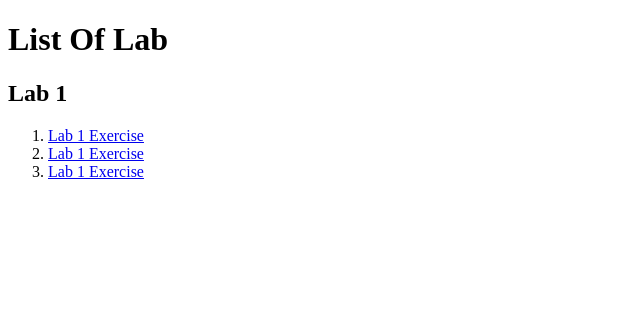
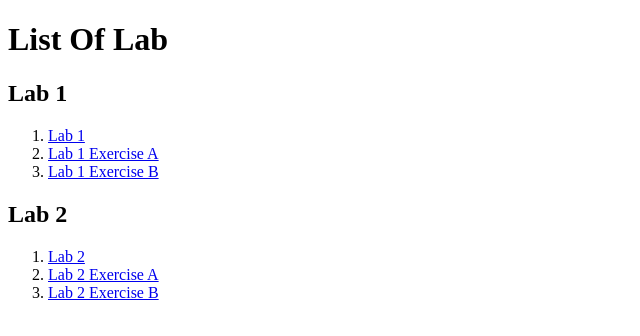
Before and after one commit to afifmz/S81238_CSF3133_K2, a plain HTML site: page index.html in a window 1280 px wide. Shown: the whole page, without its empty margins (0-640 px from the left). Drawn offline with Linux system fonts and the light colour scheme.

Commit message:
Update index.html

```diff
--- a/index.html
+++ b/index.html
@@ -9,9 +9,16 @@
     <h1>List Of Lab</h1>
     <h2>Lab 1</h2>
     <ol>
-        <li><a href="lab1/LAB1.html">Lab 1 Exercise</a></li>
-        <li><a href="lab1/lab1_ExerA.html">Lab 1 Exercise</a></li>
-        <li><a href="lab1/lab1_ExerB.html">Lab 1 Exercise</a></li>
+        <li><a href="lab1/LAB1.html">Lab 1</a></li>
+        <li><a href="lab1/lab1_ExerA.html">Lab 1 Exercise A</a></li>
+        <li><a href="lab1/lab1_ExerB.html">Lab 1 Exercise B</a></li>
+    </ol>
+
+    <h2>Lab 2</h2>
+    <ol>
+        <li><a href="lab2/lab2.html">Lab 2</li>
+        <li><a href="lab2/lab2_ExerA.html">Lab 2 Exercise A</li>
+        <li><a href="lab2/lab2_ExerB.html">Lab 2 Exercise B</li>
 
     </ol>
 
```
